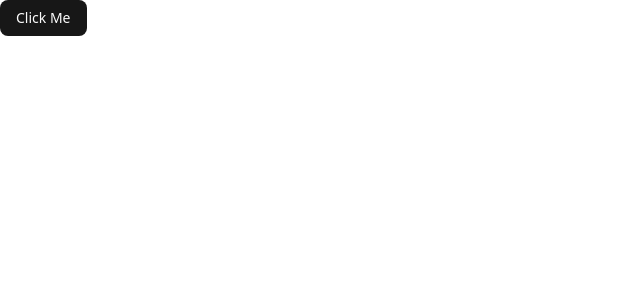
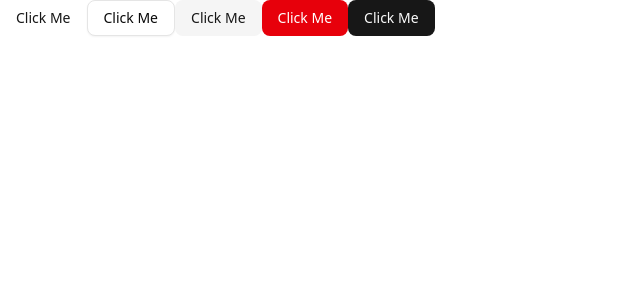
Before and after one commit to hashimhashmi02/Doablev2, a Next.js app: page / in a window 1280 px wide. Shown: the top 300 px of the page, without its empty margins (0-640 px from the left). Built offline with nearby package versions, Linux system fonts and the light colour scheme.

Commit message:
added button

```diff
--- a/src/app/page.tsx
+++ b/src/app/page.tsx
@@ -1,18 +1,25 @@
 import { Button } from "@/components/ui/button";
 import { Toggle } from "@radix-ui/react-toggle";
+import { Ghost } from "lucide-react";
 
 const Page = ()=>{
 return (
   <div>
-    <Button>
-      <Toggle>
-Click Me
-
-      </Toggle>
+      <Button variant={"link"}>
+      Click Me
     </Button>
-
-
-
+    <Button variant={"outline"}>
+      Click Me
+    </Button>
+    <Button variant={"secondary"}>
+      Click Me
+    </Button>
+    <Button variant={"destructive"}>
+      Click Me
+    </Button>
+    <Button variant={"default"}>
+      Click Me
+    </Button>
     <div>
     </div>
     </div>
--- a/src/components/ui/button.tsx
+++ b/src/components/ui/button.tsx
@@ -18,7 +18,7 @@ const buttonVariants = cva(
           "bg-secondary text-secondary-foreground hover:bg-secondary/80",
         ghost:
           "hover:bg-accent hover:text-accent-foreground dark:hover:bg-accent/50",
-        link: "text-primary underline-offset-4 hover:underline",
+        link: "text-primary underline-offset-7 hover:underline",
       },
       size: {
         default: "h-9 px-4 py-2 has-[>svg]:px-3",
```
